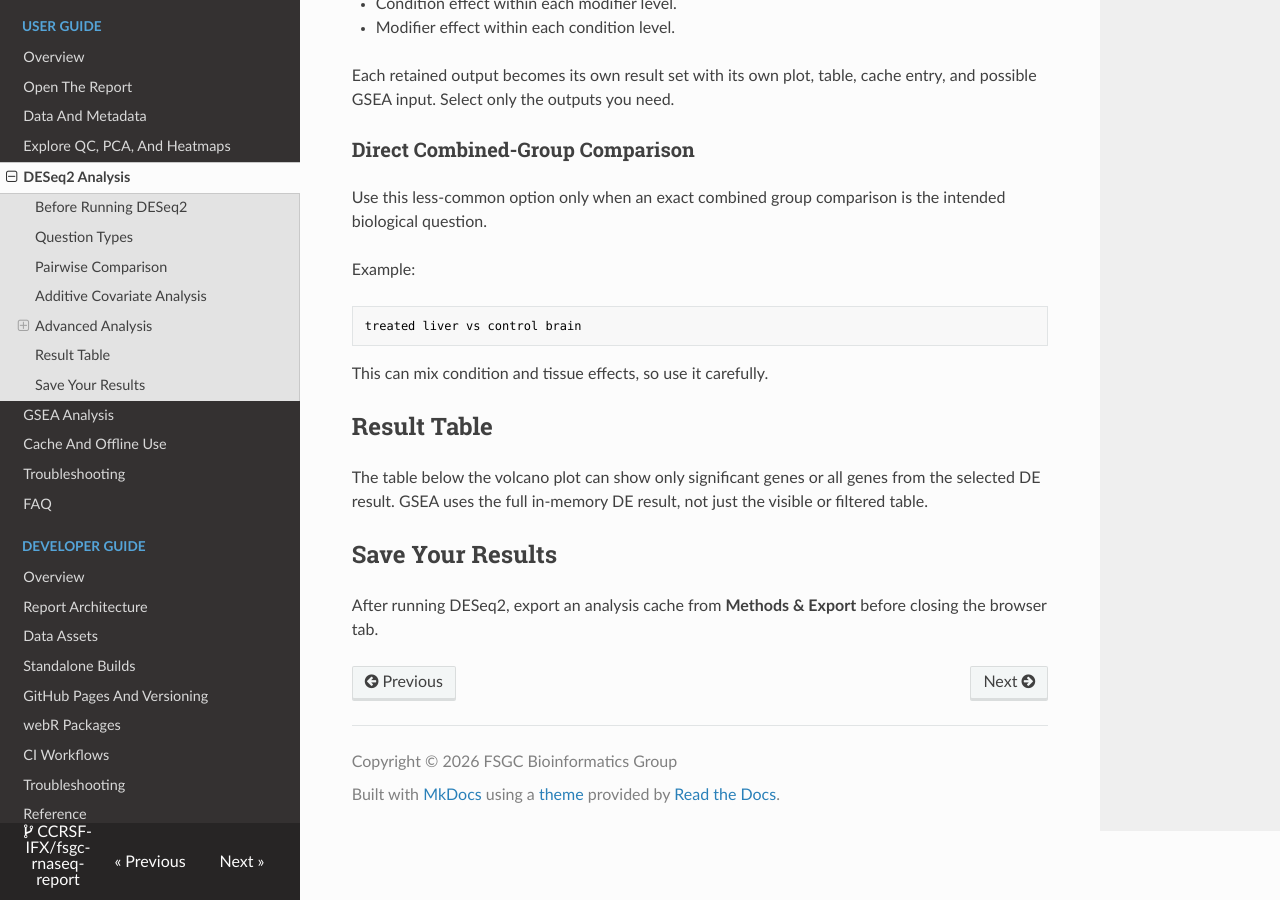
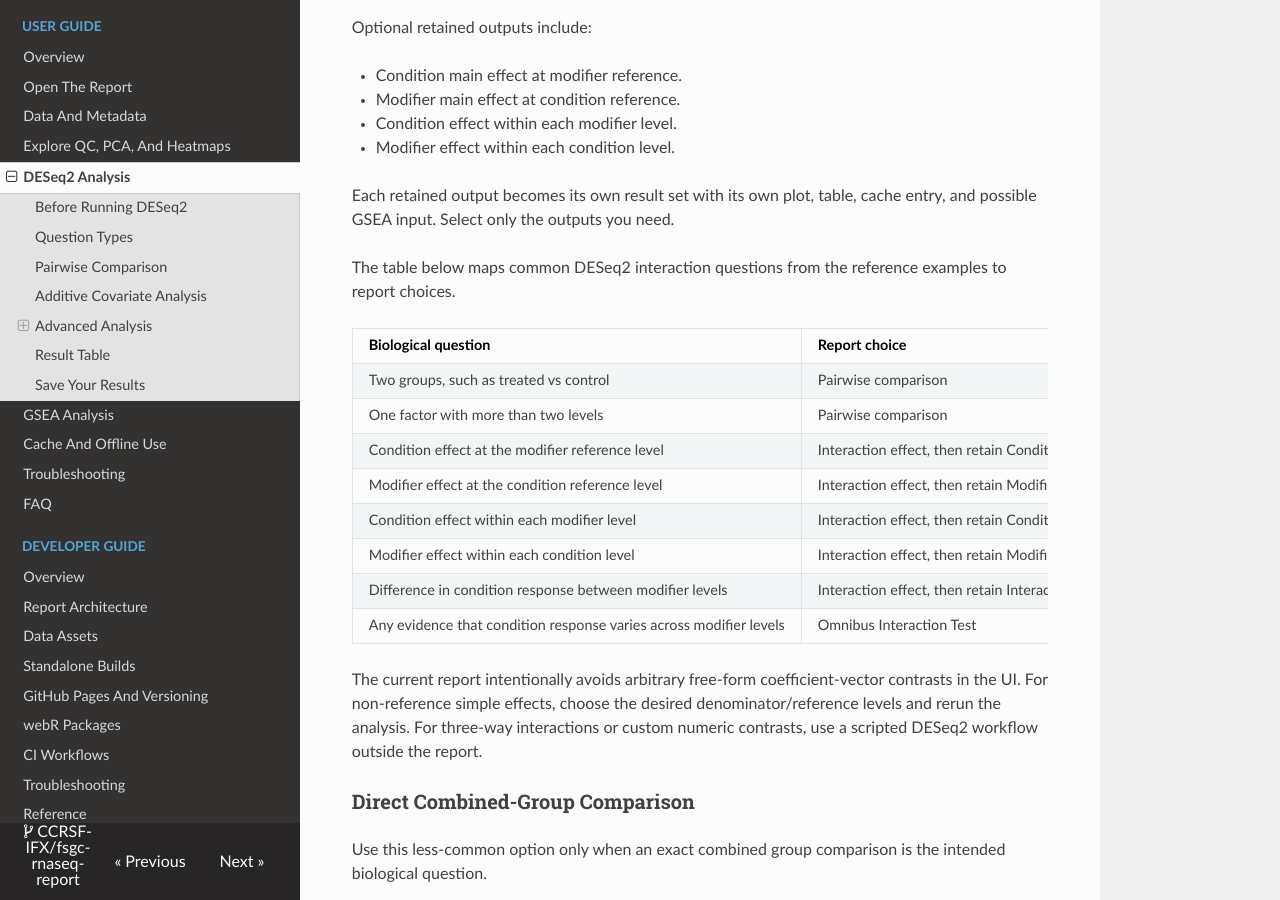
Before and after one commit to CCRSF-IFX/fsgc-rnaseq-report, an MkDocs documentation site: the page built from docs/user-guide/deseq2.md, in a window 1280 px wide and 900 px high, scrolled down 4228 px. Built offline with MkDocs 1.6.1, drawn with Linux system fonts in a browser that asks for light colours; nearby versions of some CDN libraries; some of the changed text lies outside the part shown.

Commit message:
Document DESeq2 interaction references

```diff
--- a/docs/user-guide/deseq2.md
+++ b/docs/user-guide/deseq2.md
@@ -54,6 +54,13 @@ or pair ID column is marked as categorical.
 ## Advanced Analysis
 
 Advanced analysis is for interaction or combined-group questions.
+
+The interaction guidance follows common DESeq2 design patterns, including the
+worked examples in
+[DESeq2 experimental design and interpretation](https://rstudio-pubs-static.s3.amazonaws.com/329027_593046fb6d7a427da6b2c538caf601e1.html).
+That reference is useful background for understanding why the report asks for
+reference levels and why interaction models can produce several biologically
+different result tables from one fitted model.
 
 ### Omnibus Interaction Test
 
@@ -224,6 +231,25 @@ Optional retained outputs include:
 Each retained output becomes its own result set with its own plot, table,
 cache entry, and possible GSEA input. Select only the outputs you need.
 
+The table below maps common DESeq2 interaction questions from the reference
+examples to report choices.
+
+| Biological question | Report choice | Notes |
+| --- | --- | --- |
+| Two groups, such as treated vs control | Pairwise comparison | Use the denominator as the reference level. |
+| One factor with more than two levels | Pairwise comparison | Choose the numerator and denominator for the specific comparison. |
+| Condition effect at the modifier reference level | Interaction effect, then retain Condition main effect at modifier reference | Example: treatment effect in the reference tissue or genotype. |
+| Modifier effect at the condition reference level | Interaction effect, then retain Modifier main effect at condition reference | Example: tissue difference in the untreated or mock group. |
+| Condition effect within each modifier level | Interaction effect, then retain Condition effect within each modifier level | Example: treatment vs control separately inside each tissue or genotype. |
+| Modifier effect within each condition level | Interaction effect, then retain Modifier effect within each condition level | Example: tissue difference separately inside each condition. |
+| Difference in condition response between modifier levels | Interaction effect, then retain Interaction coefficients | Example: whether treatment response differs between two tissues or genotypes. |
+| Any evidence that condition response varies across modifier levels | Omnibus Interaction Test | Best first-pass screen when the modifier has two or more levels. |
+
+The current report intentionally avoids arbitrary free-form coefficient-vector
+contrasts in the UI. For non-reference simple effects, choose the desired
+denominator/reference levels and rerun the analysis. For three-way interactions
+or custom numeric contrasts, use a scripted DESeq2 workflow outside the report.
+
 ### Direct Combined-Group Comparison
 
 Use this less-common option only when an exact combined group comparison is the
```
Also changed, not shown: docs/ref.md (+1 -0 lines).
